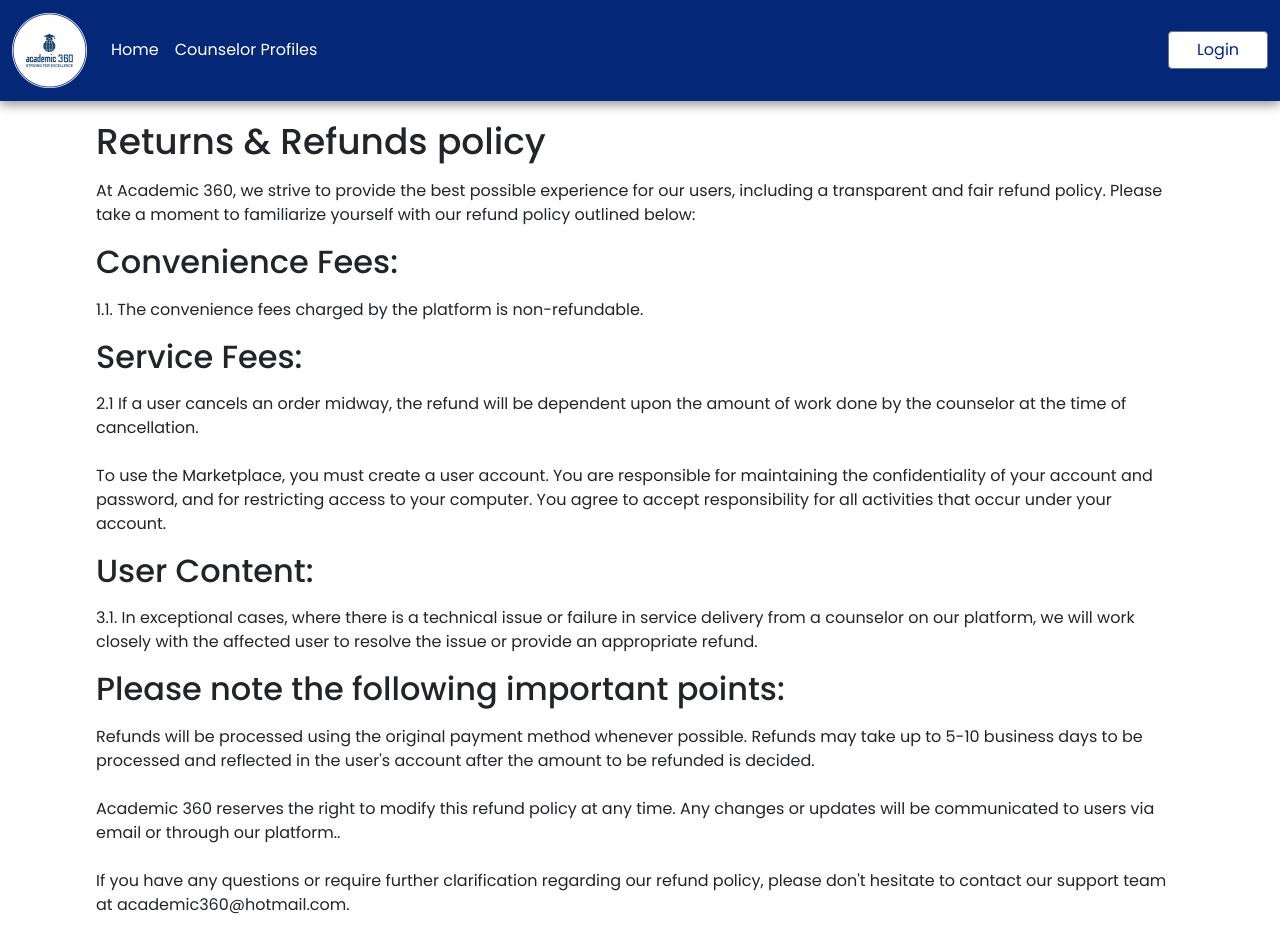
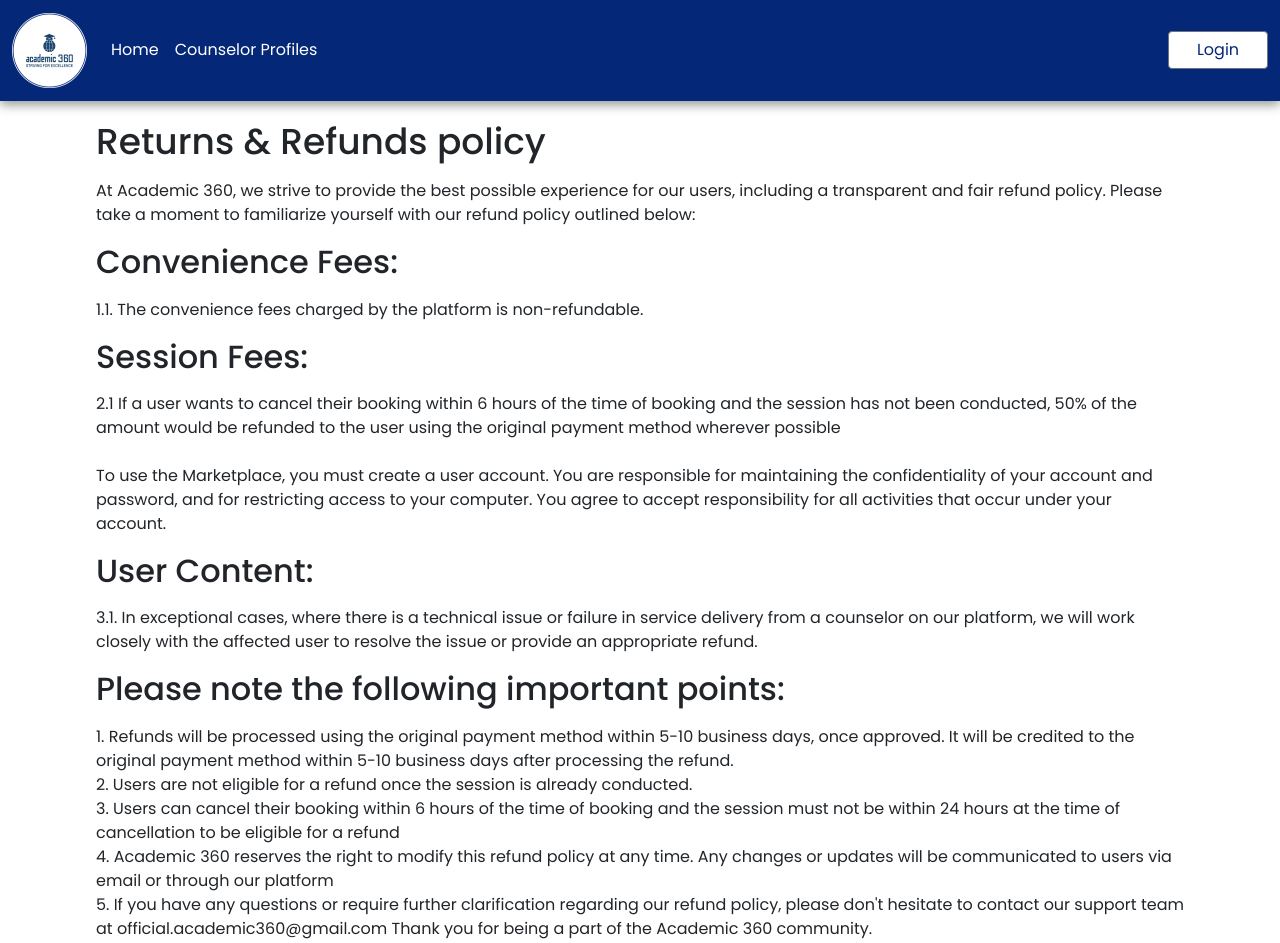
Before and after one commit to sushobhit1503/academic360-club, a React (Create React App) app: page /refund in a window 1280 px wide. Shown: the top 943 px of the page. Built offline with nearby package versions, Linux system fonts and the light colour scheme.

Commit message:
Added some term changes

```diff
--- a/src/pages/Privacy.js
+++ b/src/pages/Privacy.js
@@ -43,7 +43,7 @@
                         telephone number. You can choose not to provide us with your personal data, but then you may not be able to take
                         advantage of some of the website’s features. For example, you won’t be able to receive our Newsletter or
                         contact us directly from the website. Users who are uncertain about what information is mandatory are welcome
-                        to contact us via academic360@hotmail.com.
+                        to contact us via official.academic360@gmail.com.
                     </div>
                     <div className="h5 mb-3">
                         Your rights:
@@ -100,7 +100,7 @@
                     <div style={{ marginBottom: "75px" }}>
                         If you would like to contact us to understand more about this Policy or wish to contact us concerning
                         any matter relating to individual rights and your Personal Information, you may send an email to
-                        <a href="#">academic360@hotmail.com</a>.
+                        <a href="#">official.academic360@gmail.com</a>.
                     </div>
                 </div>
             </div>
--- a/src/pages/Refund.js
+++ b/src/pages/Refund.js
@@ -3,7 +3,7 @@
 class Refund extends React.Component {
     render() {
         return (
-            <div style={{paddingTop:"120px"}} className="main-container">
+            <div style={{ paddingTop: "120px" }} className="main-container">
                 <div className="h2 mb-3">Returns & Refunds policy</div>
                 <div className="mb-3">
                     At Academic 360, we strive to provide the best possible experience for our users,
@@ -15,11 +15,11 @@
                 </div>
                 <div className="mb-3">1.1. The convenience fees charged by the platform is non-refundable.</div>
                 <div className="h3 mb-3">
-                    Service Fees:
+                    Session Fees:
                 </div>
                 <div className="mb-3">
-                    2.1 If a user cancels an order midway, the refund will be dependent upon the amount of work done
-                    by the counselor at the time of cancellation. <br /> <br />
+                    2.1 If a user wants to cancel their booking within 6 hours of the time of booking and the session has not been conducted,
+                    50% of the amount would be refunded to the user using the original payment method wherever possible <br /> <br />
                     To use the Marketplace, you must create a user account. You are responsible for maintaining
                     the confidentiality of your account and password, and for restricting access to your computer.
                     You agree to accept responsibility for all activities that occur under your account.
@@ -35,14 +35,12 @@
                 <div className="h3 mb-3">
                     Please note the following important points:
                 </div>
-                <div style={{marginBottom: "75px"}}>
-                    Refunds will be processed using the original payment method whenever possible.
-                    Refunds may take up to 5-10 business days to be processed and reflected in the user's account
-                    after the amount to be refunded is decided. <br /> <br />
-                    Academic 360 reserves the right to modify this refund policy at any time.
-                    Any changes or updates will be communicated to users via email or through our platform.. <br /><br />
-                    If you have any questions or require further clarification regarding our refund policy,
-                    please don't hesitate to contact our support team at <a>academic360@hotmail.com</a>.<br /><br />
+                <div style={{ marginBottom: "75px" }}>
+                    1. Refunds will be processed using the original payment method within 5-10 business days, once approved. It will be credited to the original payment method within 5-10 business days after processing the refund. <br />
+                    2. Users are not eligible for a refund once the session is already conducted. <br />
+                    3. Users can cancel their booking within 6 hours of the time of booking and the session must not be within 24 hours at the time of cancellation to be eligible for a refund <br />
+                    4. Academic 360 reserves the right to modify this refund policy at any time. Any changes or updates will be communicated to users via email or through our platform <br />
+                    5. If you have any questions or require further clarification regarding our refund policy, please don't hesitate to contact our support team at official.academic360@gmail.com
                     Thank you for being a part of the Academic 360 community. <br /><br />
                     Best regards,
                     Academic 360 Team
```
